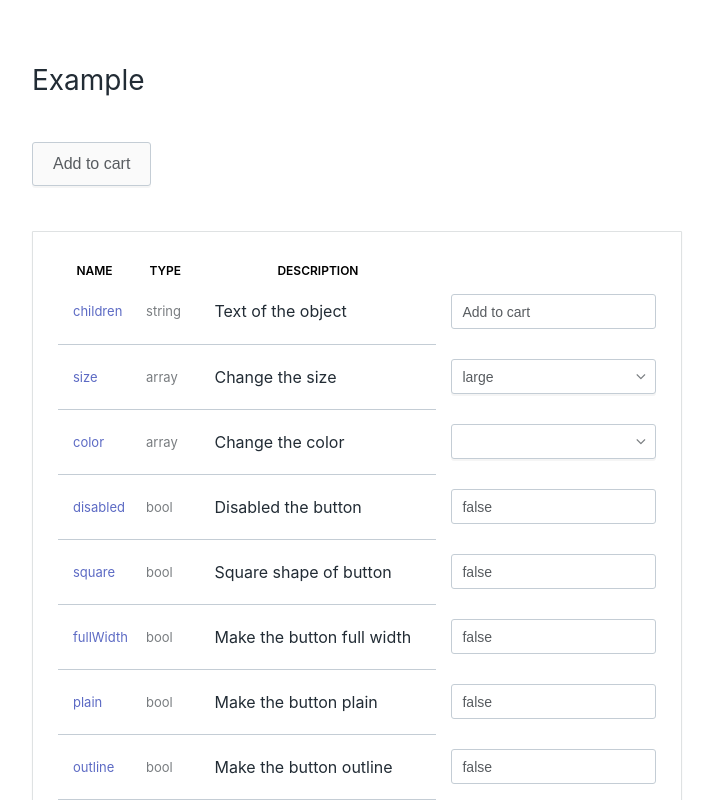
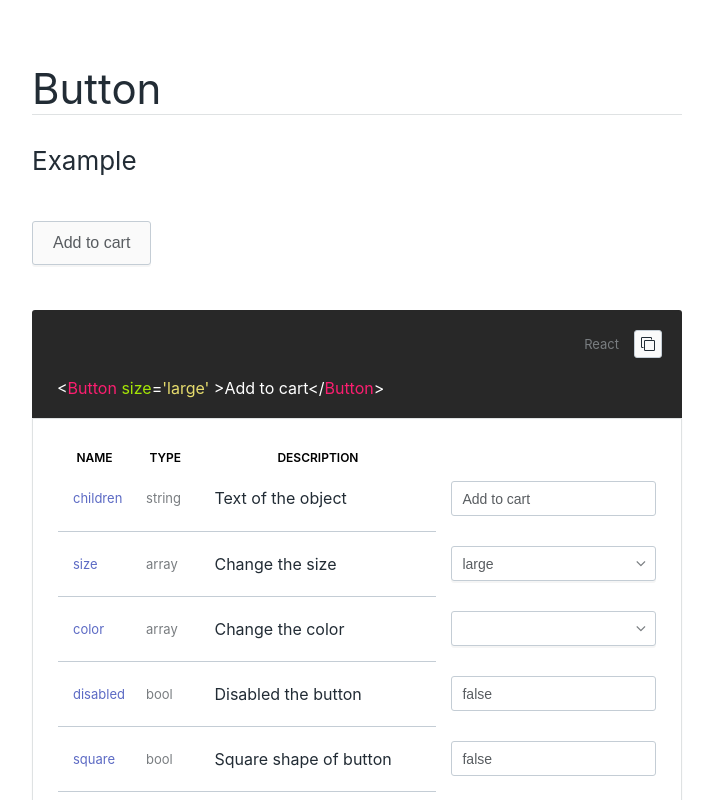
Before and after one commit to happystacklabs/kit, a React (Create React App) app: page / in a window 1280 px wide. Shown: the top 800 px of the page, without its empty margins (283-996 px from the left). Built offline with nearby package versions, Linux system fonts and the light colour scheme.

Commit message:
ComponentViewer in a working state, need improvement

```diff
--- a/src/components/ComponentViewer/ComponentViewer.css
+++ b/src/components/ComponentViewer/ComponentViewer.css
@@ -1,3 +1,7 @@
+.ComponentViewer h1 {
+  border-bottom: 1px solid #DFE2E3;
+  margin-bottom: 30px; }
+
 .viewerElement {
   margin: 45px 0; }
 
@@ -32,6 +36,8 @@ th {
 .viewerCodeMenu {
   text-align: right;
   padding: 20px 20px 0 20px; }
+  .viewerCodeMenu .item {
+    margin-right: 15px; }
 
 .viewerCodeText {
   padding: 20px 25px;
--- a/src/components/ComponentViewer/ComponentViewer.scss
+++ b/src/components/ComponentViewer/ComponentViewer.scss
@@ -1,4 +1,11 @@
 @import '../utilities';
+
+.ComponentViewer {
+  h1 {
+    border-bottom: 1px solid #DFE2E3;
+    margin-bottom: 30px;
+  }
+}
 
 .viewerElement {
   margin: 45px 0;
@@ -42,6 +49,9 @@ th {
 .viewerCodeMenu {
   text-align: right;
   padding:20px 20px 0 20px;
+  .item {
+    margin-right: 15px;
+  }
 }
 
 .viewerCodeText {
--- a/src/components/ComponentViewer/ComponentViewerCode.js
+++ b/src/components/ComponentViewer/ComponentViewerCode.js
@@ -1,19 +1,118 @@
 import React, { Component } from 'react';
 import PropTypes from 'prop-types';
 import './ComponentViewer.css';
+import Icon from '../Icon';
+import Button from '../Button';
+import Text from '../Text';
+import * as copy from 'copy-to-clipboard';
 
 
 
 class ComponentViewerCode extends Component {
   static propTypes = {
+    element: PropTypes.string.isRequired,
+    options: PropTypes.array.isRequired,
   };
 
   static defaultProps = {
   };
 
+  onClickCopy = (event) => {
+    copy(this.getCode());
+  }
+
+  getCode = () => {
+    const props = [];
+    var children = '';
+
+    this.props.options.map((item) => {
+      if (item['name'] === 'children') {
+        children = item['value'];
+      }
+      if (item['value'] && item['type'] !== 'function' && item['name'] !== 'children') {
+        props.push({name: item['name'], value: item['value']});
+      }
+    })
+
+    const stringArray = [];
+    stringArray.push('<');
+    stringArray.push(this.props.element);
+    props.map((prop) => {
+      stringArray.push(' ');
+      stringArray.push(prop.name);
+      stringArray.push('=');
+      stringArray.push(prop.value);
+    });
+    stringArray.push('>');
+    stringArray.push(children);
+    stringArray.push('</');
+    stringArray.push(this.props.element);
+    stringArray.push('>');
+    return stringArray.join('');
+  }
+
+  renderCode = () => {
+    const props = [];
+    var children = '';
+
+    this.props.options.map((item) => {
+      if (item['name'] === 'children') {
+        children = item['value'];
+      }
+      if (item['value'] && item['type'] !== 'function' && item['name'] !== 'children') {
+        props.push({name: item['name'], value: item['value']});
+      }
+    })
+
+    return (
+      <div>
+        <span>&lt;</span>
+        <span className='codeColorRed'>{this.props.element} </span>
+        {this.renderProps(props)}
+        <span>&gt;</span>
+        {children}
+        <span>&lt;/</span>
+        <span className='codeColorRed'>{this.props.element}</span>
+        <span>&gt;</span>
+      </div>
+    );
+  }
+
+  renderProps = (props) => {
+    console.log(props);
+    return (
+      <span>
+        {props.map((prop) =>
+          <span>
+            <span className='codeColorGreen'>{prop.name}</span>
+            =<span className='codeColorYellow'>'{prop.value}' </span>
+          </span>
+        )}
+      </span>
+    );
+  }
+
   render() {
     return (
-      <div>
+      <div className='viewerCode'>
+        <div className='viewerCodeMenu'>
+          <Text size='small' color='inkLight' className='item'>React</Text>
+          <Button
+            onClick={this.onClickCopy}
+            size='slim'
+            square
+          >
+            <Icon name='clone'/>
+          </Button>
+        </div>
+        <Text
+          element='span'
+          size='regular'
+          color='white'
+          className='viewerCodeText'
+        >
+          {this.renderCode()}
+        </Text>
       </div>
     );
   }
--- a/src/components/ComponentViewer/index.js
+++ b/src/components/ComponentViewer/index.js
@@ -4,9 +4,6 @@ import './ComponentViewer.css';
 import Text from '../Text';
 import ComponentViewerList from './ComponentViewerList';
 import ComponentViewerCode from './ComponentViewerCode';
-import Icon from '../Icon';
-import Button from '../Button';
-import * as copy from 'copy-to-clipboard';
 
 
 class ComponentViewer extends Component {
@@ -30,10 +27,6 @@ class ComponentViewer extends Component {
      this.setState(newState);
    };
 
-   onClickCopy = (event) => {
-     copy(this.getCode());
-   }
-
   render() {
     const newProps = this.state.options.reduce(function(object, item) {
       if (item['value'] === '' && Array.isArray(item['type'])) {
@@ -44,14 +37,18 @@ class ComponentViewer extends Component {
     }, {});
 
     return (
-      <div>
+      <div class='ComponentViewer'>
+        <Text element='h1' size='extraLarge'>{this.props.children.type.name}</Text>
         <div className='viewerExample'>
-          <Text size='large' element='h2'>Example</Text>
+          <Text size='medium' element='h2'>Example</Text>
           <div className='viewerElement'>
             {React.cloneElement(this.props.children, newProps)}
           </div>
         </div>
-        <ComponentViewerCode></ComponentViewerCode>
+        <ComponentViewerCode
+          element={this.props.children.type.name}
+          options={this.state.options}
+        />
         <ComponentViewerList
           options={this.state.options}
           onChange={this.onInputChange}
```
